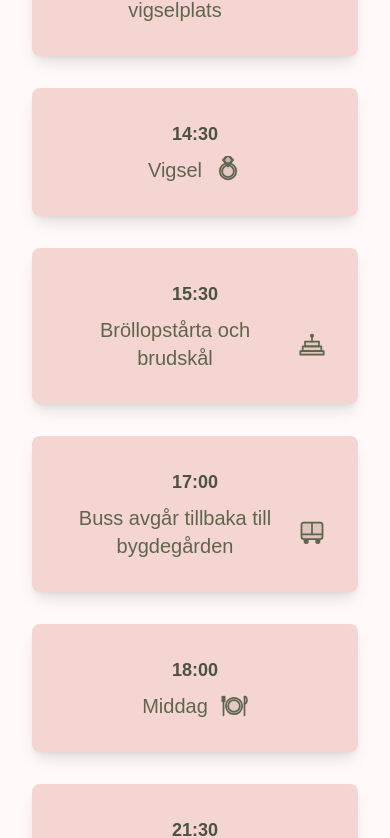
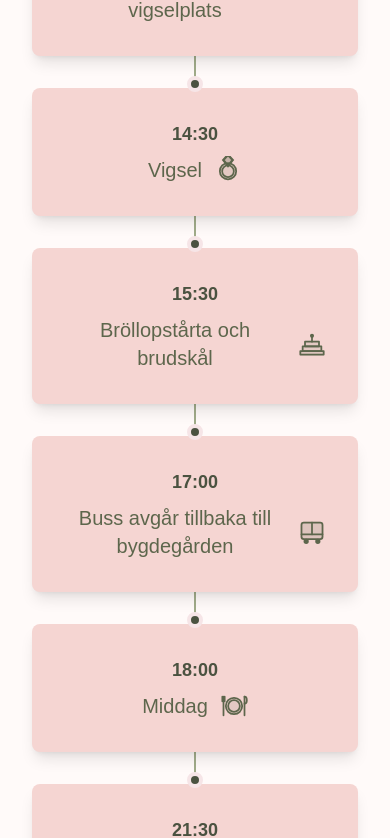
Before and after one commit to Alecktos/alecktos-website, a Next.js app: page /schedule in a window 390 px wide. Shown: the part 706-1544 px from the top of the page. Built offline with nearby package versions, Linux system fonts and the light colour scheme.

Commit message:
Add lines on phone

```diff
--- a/app/schedule/page.tsx
+++ b/app/schedule/page.tsx
@@ -61,7 +61,7 @@ export default function SchedulePage() {
 				<div className="relative">
 					{/* Timeline line */}
 					<div
-						className="absolute left-1/2 -translate-x-1/2 top-0 bottom-8 w-0.5 bg-sage-light hidden md:block"
+						className="absolute left-1/2 -translate-x-1/2 top-0 bottom-8 w-0.5 bg-sage-light"
 					/>
 
 					{/* Schedule items */}
@@ -71,7 +71,7 @@ export default function SchedulePage() {
 								{/* Timeline dot, do not show on first box */}
 								{index !== 0 &&
 									<div
-										className="absolute left-1/2 -translate-x-1/2 -top-3 w-4 h-4 bg-sage-darker rounded-full border-4 border-blush-light hidden md:block"
+										className="absolute left-1/2 -translate-x-1/2 -top-3 w-4 h-4 bg-sage-darker rounded-full border-4 border-blush-light"
 									/>
 								}
 
```
